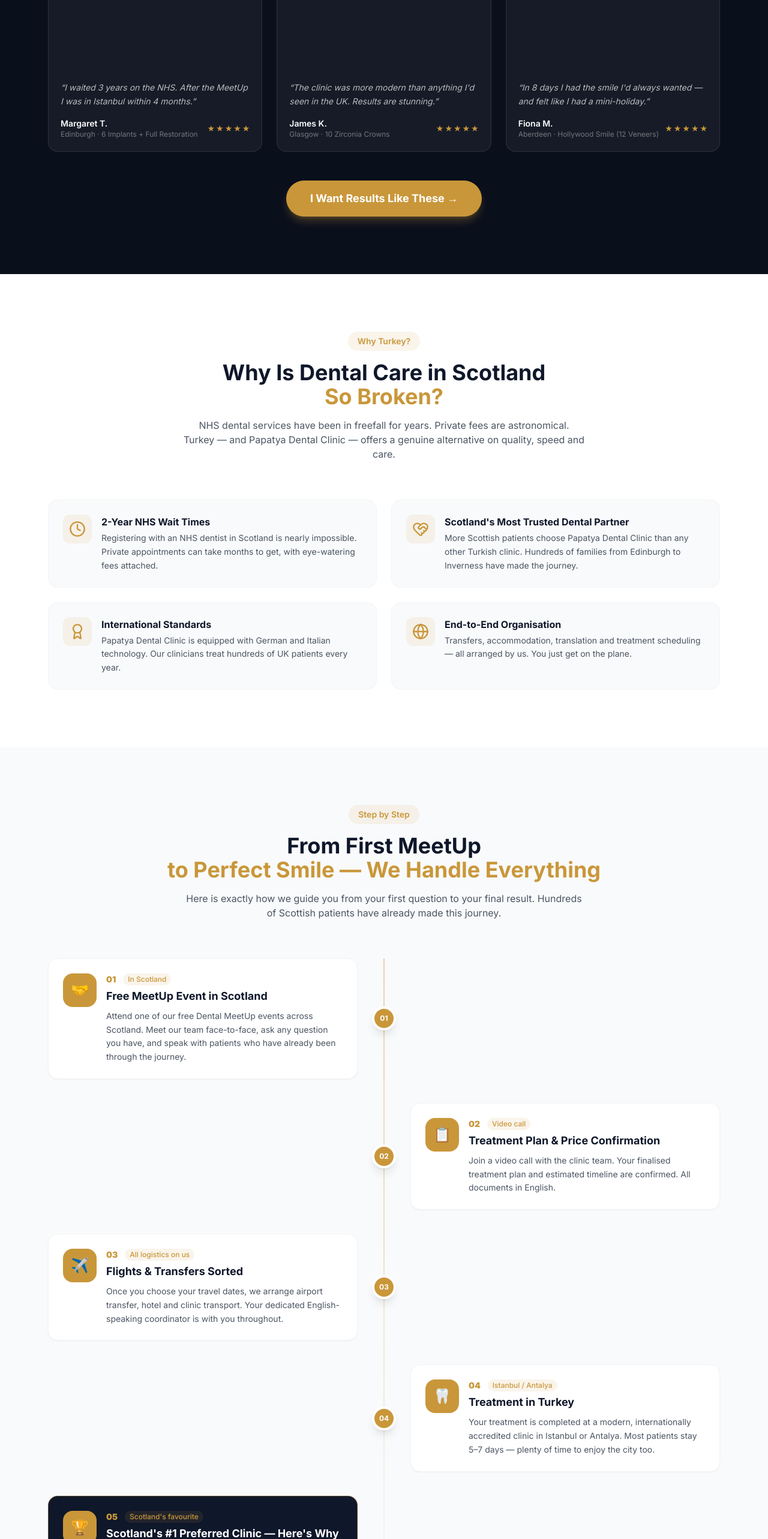
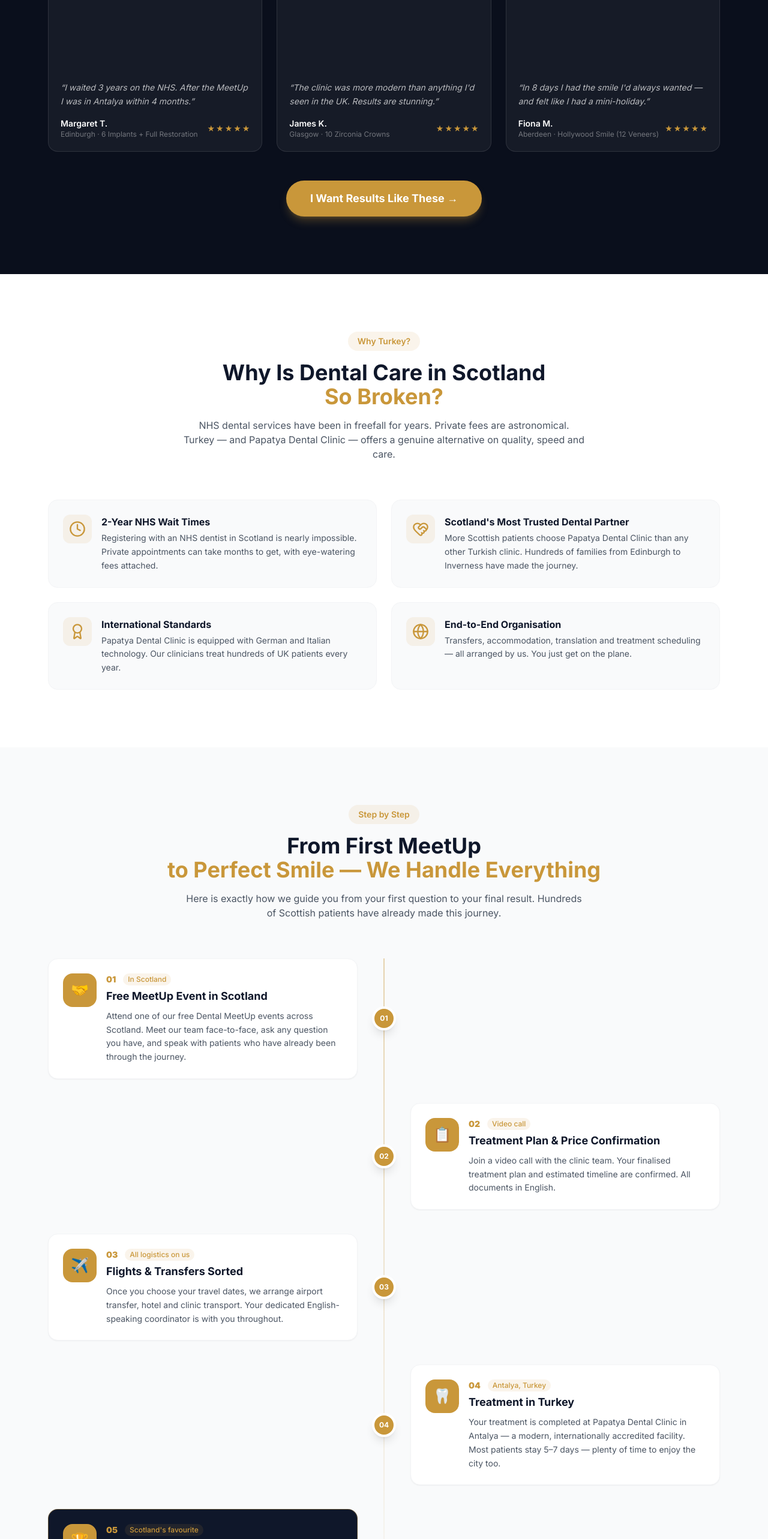
Before and after one commit to warecomagency-design/dental-scotland, a Next.js app: page / in a window 1280 px wide. Shown: the part 2380-4946 px from the top of the page at 60% size. Built offline with nearby package versions, Linux system fonts and the light colour scheme; grey boxes are pictures that could not be loaded.

Commit message:
Replace all Istanbul references with Antalya across all components
Co-Authored-By: Claude Sonnet 4.6 <noreply@anthropic.com>

```diff
--- a/components/FAQ.tsx
+++ b/components/FAQ.tsx
@@ -29,11 +29,11 @@ const faqs = [
   },
   {
     q: "Are flights and accommodation included?",
-    a: "We advise on the best flight options (usually Edinburgh or Glasgow to Istanbul or Antalya) but the flight cost is separate. Airport pickup, hotel transfers and clinic transport are included in your package.",
+    a: "We advise on the best flight options (usually Edinburgh or Glasgow to Antalya) but the flight cost is separate. Airport pickup, hotel transfers and clinic transport are included in your package.",
   },
   {
     q: "Which city in Turkey will I be treated in?",
-    a: "We work with clinics in both Istanbul and Antalya. Both are modern, internationally accredited and well used to Scottish patients. The choice is yours — we will advise based on your treatment and travel preferences.",
+    a: "All treatments take place at Papatya Dental Clinic in Antalya — a modern, internationally accredited facility with 16 expert doctors and an 8-floor premium clinic.",
   },
 ];
 
--- a/components/Footer.tsx
+++ b/components/Footer.tsx
@@ -63,7 +63,7 @@ export default function Footer() {
               </a>
               <div className="flex items-center gap-2 text-white/50">
                 <span>📍</span>
-                <span>Edinburgh, Scotland & Istanbul, Turkey</span>
+                <span>Edinburgh, Scotland & Antalya, Turkey</span>
               </div>
             </div>
 
--- a/components/MeetupSection.tsx
+++ b/components/MeetupSection.tsx
@@ -50,7 +50,7 @@ const whatHappens = [
   "Get a same-day on-the-spot preliminary assessment",
   "Receive an indicative price estimate — completely free",
   "Ask anything you want, no pressure, no commitment",
-  "Watch a virtual tour of our Istanbul & Antalya clinics",
+  "Watch a virtual tour of our Antalya clinic",
 ];
 
 export default function MeetupSection() {
--- a/components/Process.tsx
+++ b/components/Process.tsx
@@ -23,9 +23,9 @@ const steps = [
   {
     number: "04",
     title: "Treatment in Turkey",
-    desc: "Your treatment is completed at a modern, internationally accredited clinic in Istanbul or Antalya. Most patients stay 5–7 days — plenty of time to enjoy the city too.",
+    desc: "Your treatment is completed at Papatya Dental Clinic in Antalya — a modern, internationally accredited facility. Most patients stay 5–7 days — plenty of time to enjoy the city too.",
     icon: "🦷",
-    tag: "Istanbul / Antalya",
+    tag: "Antalya, Turkey",
   },
   {
     number: "05",
--- a/components/Testimonials.tsx
+++ b/components/Testimonials.tsx
@@ -7,7 +7,7 @@ const testimonials = [
     avatar: "M",
     color: "bg-blue-500",
     quote:
-      "I had been on the NHS waiting list for 3 years with no end in sight. I attended a Scotland Dental MeetUp and four months later I was in Istanbul. Six implants done — the best decision I have made in years. I still can't believe the quality for the price.",
+      "I had been on the NHS waiting list for 3 years with no end in sight. I attended a Scotland Dental MeetUp and four months later I was in Antalya. Six implants done — the best decision I have made in years. I still can't believe the quality for the price.",
   },
   {
     name: "James K.",
@@ -47,7 +47,7 @@ const testimonials = [
     avatar: "A",
     color: "bg-rose-500",
     quote:
-      "Meeting real patients at the MeetUp gave me huge confidence. I hadn't been to a dentist in five years. Now my teeth are in perfect shape and I actually felt like I had a mini-holiday in Istanbul too.",
+      "Meeting real patients at the MeetUp gave me huge confidence. I hadn't been to a dentist in five years. Now my teeth are in perfect shape and I actually felt like I had a mini-holiday in Antalya too.",
   },
   {
     name: "Callum B.",
--- a/components/VideoTestimonials.tsx
+++ b/components/VideoTestimonials.tsx
@@ -4,7 +4,7 @@ const videos = [
     name: "Margaret T.",
     location: "Edinburgh",
     treatment: "6 Implants + Full Restoration",
-    quote: "I waited 3 years on the NHS. After the MeetUp I was in Istanbul within 4 months.",
+    quote: "I waited 3 years on the NHS. After the MeetUp I was in Antalya within 4 months.",
   },
   {
     id: "UTvCepgTz_I",
```
